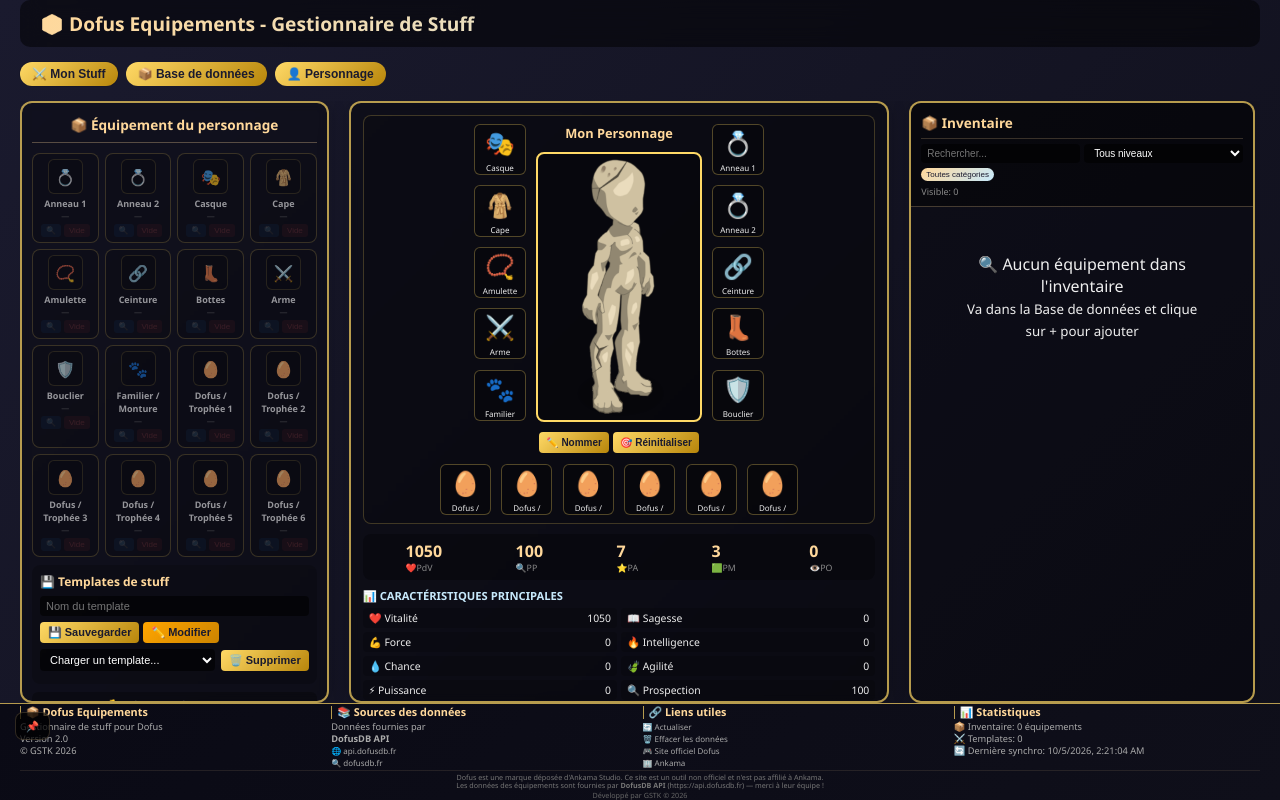
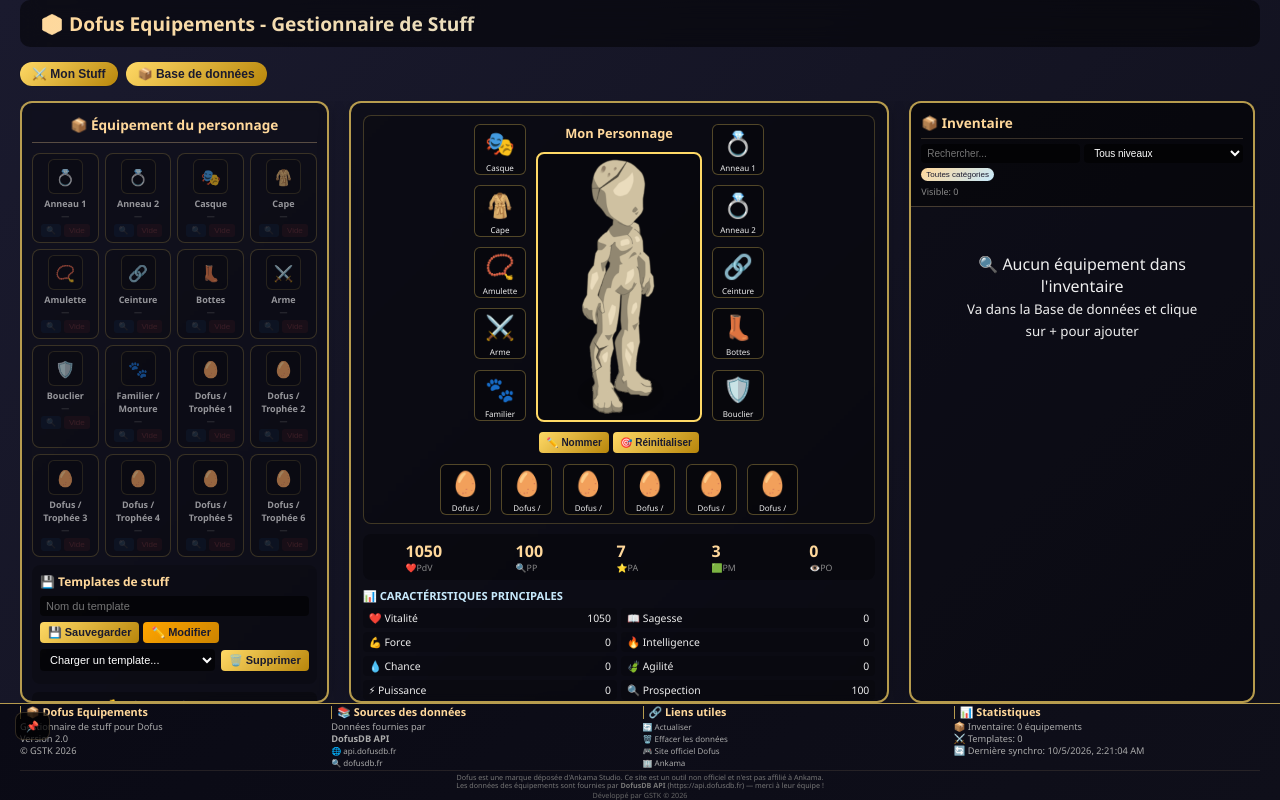
Before and after one commit to Gs-maker123/Multifarm-Stuffer, a website: page test.html in a window 1280 px wide. Drawn offline with Linux system fonts and the light colour scheme; no server answers.

Commit message:
Update test.html

```diff
--- a/test.html
+++ b/test.html
@@ -15,7 +15,6 @@
         <div class="tabs">
             <button class="tab-btn active" data-tab="tab-profil">⚔️ Mon Stuff</button>
             <button class="tab-btn" data-tab="tab-bdd">📦 Base de données</button>
-            <button class="tab-btn" data-tab="tab-character">👤 Personnage</button>
         </div>
 
         <!-- TAB PROFIL -->
```
